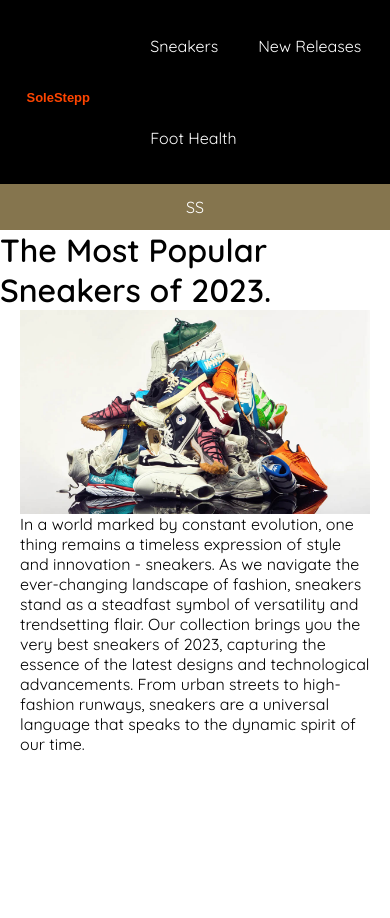
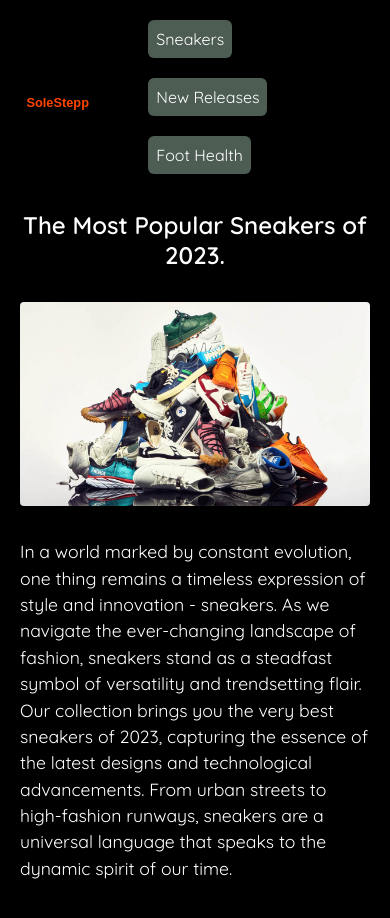
Before and after one commit to ViniciusNGC/Front-end-Dev-Practicing-methods.-, a plain HTML site: page index.html in a window 390 px wide. Before the commit the page ends 844 px from the top, so only its background shows below. Drawn offline with Linux system fonts and the light colour scheme.

Commit message:
Media-query-initiated

```diff
--- a/css/header/header.css
+++ b/css/header/header.css
@@ -12,18 +12,23 @@
 }
 .upmenu-a {
   display: flex;
-  gap: 2.5rem;
+  gap: 2rem;
   flex-wrap: wrap;
 }
 .upmenu-a a{
-  padding: 16px 0;
+  padding: 9px 8px;
   display: inline-block;
   color: #fff;
+  border-radius: 6px;
+}
+
+.upmenu-a a:hover {
+  background-color: #4D5D53;
 }
 
 
 .lower-menu {
-  background-color: #85754e;
+  background-color: #4D5D53;
   padding-bottom: 0.8rem;
   padding-top: 0.8rem;
   color: #fff;
@@ -37,5 +42,20 @@
 
 
 @media (max-width:800px) {
-
-}
+   .upmenu-a a{
+    background-color: #4D5D53;
+    padding: 9px 8px;
+    border-radius: 6px;
+   }
+   .upmenu-a{
+    gap: 20px;
+   }
+   .upmenu-a a:hover{
+    background-color: #679267;
+   }
+   .lower-menu {
+    display: none;
+    padding-bottom: 0;
+    padding-top: 0;
+   }
+  }
--- /dev/null
+++ b/css/intro/intro.css
@@ -0,0 +1,37 @@
+
+.intro h1{
+  padding-top: 1rem;
+  margin-bottom: 2rem;
+  font-size: 3.0rem;
+  text-align: center;
+}
+
+.intro-content {
+  padding-bottom: 5rem;
+  padding-top: 2rem;
+}
+
+.intro-content p {
+  line-height: 1.5;
+  font-size: 1.1rem;
+}
+
+.intro img{
+  object-fit: cover;
+  height: 100%;
+  border-radius: 4px;
+  width: 100%
+}
+
+@media (max-width:800px) {
+  .intro h1{
+    font-size: 1.5rem;
+    color: #fff;
+  }
+  .intro {
+    background-color: black;
+  }
+  .intro-content p {
+    color: #fff;
+  }
+}
--- a/css/style.css
+++ b/css/style.css
@@ -3,3 +3,6 @@
 
 /* 2-header */
 @import "/css/header/header.css";
+
+/* intro */
+@import "/css/intro/intro.css";
```
Also changed, not shown: img/sneakers/Nike SB Dunk X Born X Raised One Block At A Time Sneakers 3.jpg (added).
